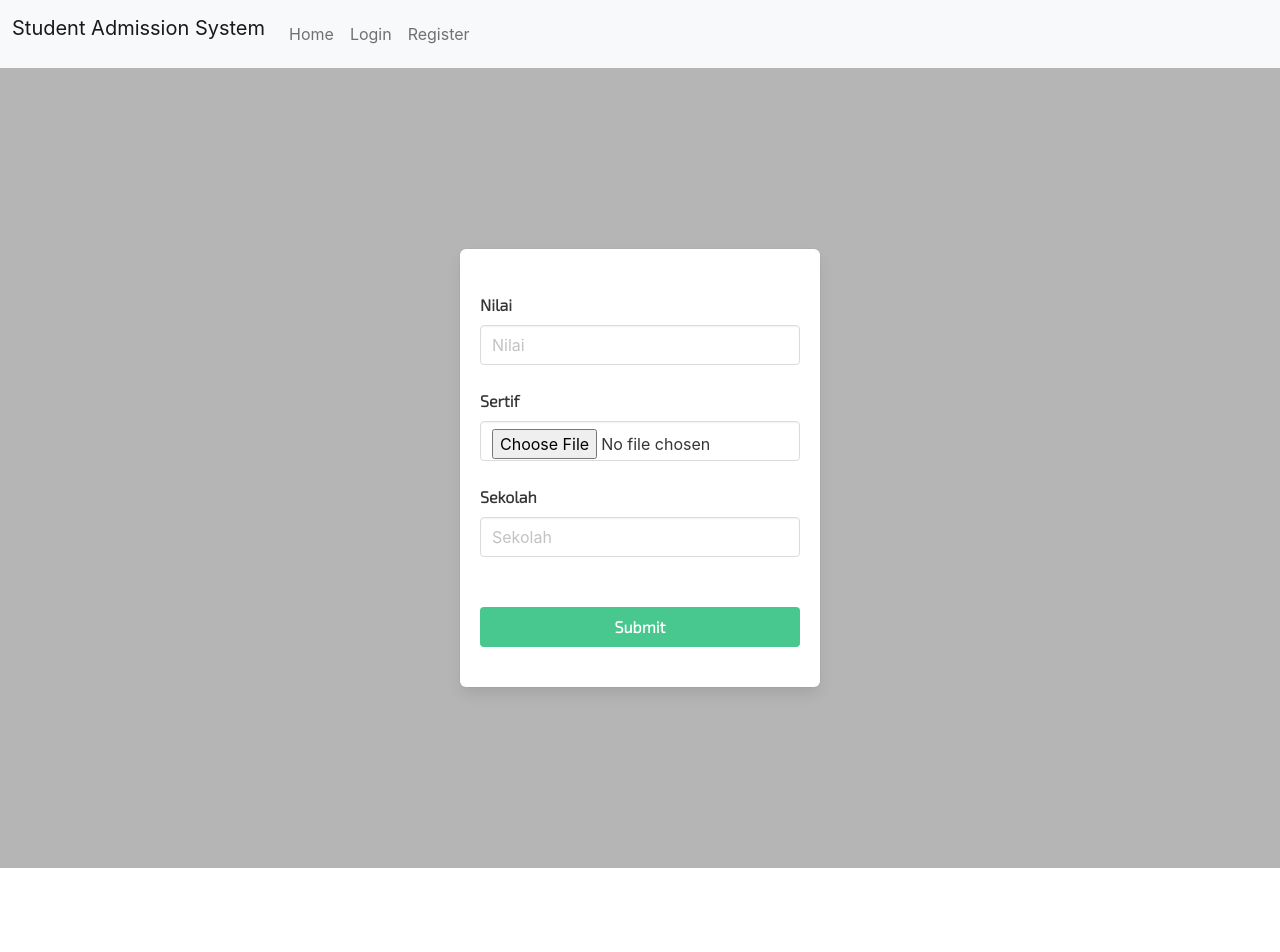
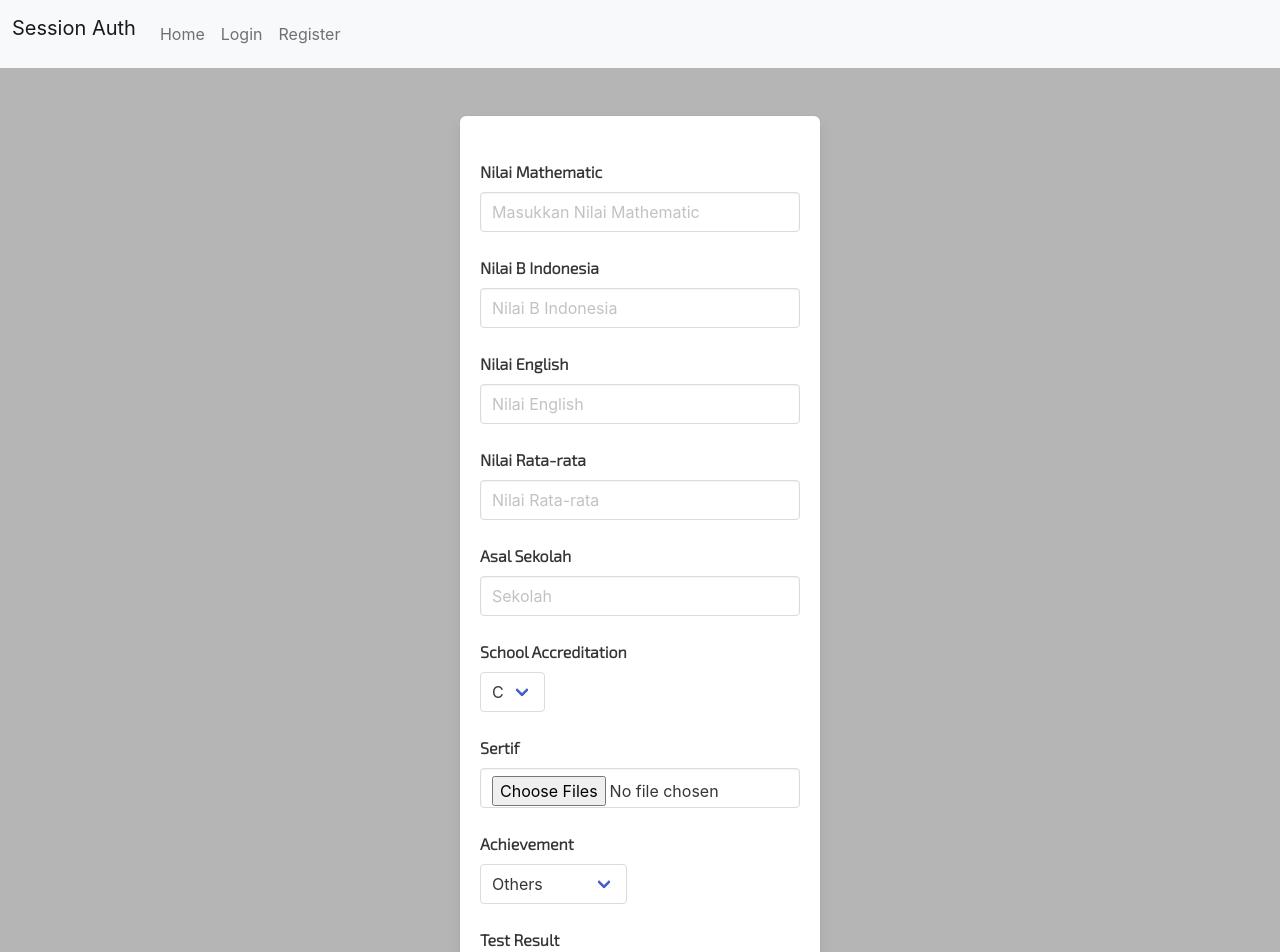
Before and after one commit to Powppo/final_react, a React (Create React App) app: page /User in a window 1280 px wide. Shown: the top 952 px of the page. Before the commit the page ends 868 px from the top, so only its background shows below. Built offline with nearby package versions, Linux system fonts and the light colour scheme; no server answers.

Commit message:
user != admin

```diff
--- a/src/components/Navbar.js
+++ b/src/components/Navbar.js
@@ -4,21 +4,10 @@ import { connect } from 'react-redux';
 import { logout } from '../actions/auth';
 
 const navbar = ({ isAuthenticated, logout }) => {
-    const authUserLinks = (
+    const authLinks = (
         <Fragment>
             <li className='nav-item'>
-                <NavLink className='nav-link' to='/User'>Submit Score</NavLink>
-            </li>
-            <li className='nav-item'>
-                <a className='nav-link' onClick={logout} href='#!'>Logout</a>
-            </li>
-        </Fragment>
-    );
-
-    const authAdminLinks = (
-        <Fragment>
-            <li className='nav-item'>
-                <NavLink className='nav-link' to='/students'>Students</NavLink>
+                <NavLink className='nav-link' to='/user'>Submit Score</NavLink>
             </li>
             <li className='nav-item'>
                 <a className='nav-link' onClick={logout} href='#!'>Logout</a>
@@ -40,7 +29,7 @@ const navbar = ({ isAuthenticated, logout }) => {
     return (
         <nav className='navbar navbar-expand-lg navbar-light bg-light'>
             <div className='container-fluid'>
-                <Link className='navbar-brand' exact to='/'>Student Admission System</Link>
+                <Link className='navbar-brand' exact to='/'>Session Auth</Link>
                 <button
                     className='navbar-toggler'
                     type='button'
@@ -57,7 +46,7 @@ const navbar = ({ isAuthenticated, logout }) => {
                         <li className='nav-item'>
                             <NavLink className='nav-link' exact to='/'>Home</NavLink>
                         </li>
-                        { isAuthenticated ? authUserLinks : guestLinks }
+                        { isAuthenticated ? authLinks : guestLinks }
                     </ul>
                 </div>
             </div>
--- a/src/components/Navigation.js
+++ b/src/components/Navigation.js
@@ -15,18 +15,6 @@ import "../App.css";
 const Navigation = () => {
   return (
     <div>
-    <Navbar bg="dark" variant="dark" expand="lg" id="my-nav">
-        <Navbar.Brand className="app-logo" href="/">
-            <img
-              src={logo}
-              width="40"
-              height="50"
-              className="d-inline-block align-center"
-              alt="React Bootstrap logo"
-            />
-        </Navbar.Brand>
-        <h1>Student Admission System</h1>
-    </Navbar>
     <div className='sidebar'>
     <CDBSidebar textColor="#333" backgroundColor="#f0f0f0">
         <CDBSidebarHeader prefix={<i className="fa fa-bars" />}>
--- a/src/components/user/user.js
+++ b/src/components/user/user.js
@@ -1,54 +1,122 @@
-import React from 'react'
+import React from 'react';
 import axios from 'axios';
 import { useState } from 'react';
 
 const User = () => {
-    const [nilai, setNilai] = useState('');
+    const [achievement, setAchievement] = useState('');
+    const [schoolAccreditation, setSchoolAccreditation] = useState('');
+    const [testResult, setTestResult] = useState('');
+    const [nilaiBIndonesia, setNilaiBIndonesia] = useState('');
+    const [nilaiMathematic, setNilaiMathematic] = useState('');
+    const [nilaiEnglish, setNilaiEnglish] = useState('');
+    const [nilaiRata, setNilaiRata] = useState('');
     const [sertif, setSertif] = useState('');
     const [sekolah, setSekolah] = useState('');
+    const [totalSertif, setTotalSertif] = useState(0);
 
-    const User = async (e) => {
+    const submitUser = async (e) => {
         e.preventDefault();
-        await axios.post('http://localhost:5000/users', {
-            nilai: nilai,
-            sertif: sertif,
-            sekolah: sekolah,
-        }).then((data) => {
-            console.log(data)
-        }).catch(err => {
-            console.log(err)
-        })
-    }
+        console.log(`${achievement} ${schoolAccreditation} ${testResult} ${nilaiBIndonesia} ${nilaiMathematic} ${nilaiEnglish} ${nilaiRata} ${sekolah} ${totalSertif}`)
+    };
 
     const handleSertifChange = (event) => {
-        const file = event.target.files[0];
-        if (file && file.size <= 5 * 1024 * 1024) {
-            setSertif(file);
+        event.preventDefault();
+        const files = event.target.files;
+        const fileList = Array.from(files);
+        const totalFiles = fileList.length;
+        if (totalFiles > 0) {
+            setTotalSertif(totalFiles)
+            setSertif(fileList);
         } else {
-            setSertif(null);
-            alert('Please select a file up to 5MB in size.');
+            setSertif([]);
         }
     };
+
     return (
         <section className="hero has-background-grey-light is-fullheight is-fullwidth">
             <div className="hero-body">
                 <div className="container">
                     <div className="columns is-centered">
                         <div className="column is-4-desktop">
-                            <form onSubmit={User} className="box">
+                            <form onSubmit={submitUser} className="box">
                                 <p className="has-text-centered"></p>
                                 <div className="field mt-5">
-                                    <label className="label">Nilai</label>
+                                    <label className="label">Nilai Mathematic</label>
                                     <div className="control">
                                         <input
                                             type="text"
                                             className="input"
-                                            placeholder="Nilai"
-                                            value={nilai}
-                                            onChange={(e) => setNilai(e.target.value)}
+                                            placeholder="Masukkan Nilai Mathematic"
+                                            value={nilaiMathematic}
+                                            onChange={(e) => setNilaiMathematic(e.target.value)}
                                         />
                                     </div>
                                 </div>
+                                <div className="field mt-5">
+                                    <label className="label">Nilai B Indonesia</label>
+                                    <div className="control">
+                                        <input
+                                            type="text"
+                                            className="input"
+                                            placeholder="Nilai B Indonesia"
+                                            value={nilaiBIndonesia}
+                                            onChange={(e) => setNilaiBIndonesia(e.target.value)}
+                                        />
+                                    </div>
+                                </div>
+                                <div className="field mt-5">
+                                    <label className="label">Nilai English</label>
+                                    <div className="control">
+                                        <input
+                                            type="text"
+                                            className="input"
+                                            placeholder="Nilai English"
+                                            value={nilaiEnglish}
+                                            onChange={(e) => setNilaiEnglish(e.target.value)}
+                                        />
+                                    </div>
+                                </div>
+                                <div className="field mt-5">
+                                    <label className="label">Nilai Rata-rata</label>
+                                    <div className="control">
+                                        <input
+                                            type="text"
+                                            className="input"
+                                            placeholder="Nilai Rata-rata"
+                                            value={nilaiRata}
+                                            onChange={(e) => setNilaiRata(e.target.value)}
+                                        />
+                                    </div>
+                                </div>
+                                <div className="field mt-5">
+                                    <label className="label">Asal Sekolah</label>
+                                    <div className="control">
+                                        <input
+                                            type="text"
+                                            className="input"
+                                            placeholder="Sekolah"
+                                            value={sekolah}
+                                            onChange={(e) => setSekolah(e.target.value)}
+                                        />
+                                    </div>
+                                </div>
+
+                                <div className="field mt-5">
+                                    <label className="label">School Accreditation</label>
+                                    <div className="control">
+                                        <div className="select">
+                                            <select
+                                                value={schoolAccreditation}
+                                                onChange={(e) => setSchoolAccreditation(e.target.value)}
+                                            >
+                                                <option value="1">C</option>
+                                                <option value="2">B</option>
+                                                <option value="3">A</option>
+                                            </select>
+                                        </div>
+                                    </div>
+                                </div>
+
                                 <div className="field mt-5">
                                     <label className="label">Sertif</label>
                                     <div className="control">
@@ -56,21 +124,38 @@ const User = () => {
                                             type="file"
                                             className="input"
                                             placeholder="Sertifikat"
-                                            value={sertif}
                                             accept=".pdf"
+                                            multiple
                                             onChange={(e) => handleSertifChange(e)}
                                         />
                                     </div>
                                 </div>
                                 <div className="field mt-5">
-                                    <label className="label">Sekolah</label>
+                                    <label className="label">Achievement</label>
+                                    <div className="control">
+                                        <div className="select">
+                                            <select
+                                                value={achievement}
+                                                onChange={(e) => setAchievement(e.target.value)}
+                                            >
+                                                <option value="1">Others</option>
+                                                <option value="2">Kota</option>
+                                                <option value="3">Provinsi</option>
+                                                <option value="4">National</option>
+                                                <option value="5">International</option>
+                                            </select>
+                                        </div>
+                                    </div>
+                                </div>
+                                <div className="field mt-5">
+                                    <label className="label">Test Result</label>
                                     <div className="control">
                                         <input
                                             type="text"
                                             className="input"
-                                            placeholder="Sekolah"
-                                            value={sekolah}
-                                            onChange={(e) => setSekolah(e.target.value)}
+                                            placeholder="Test Result"
+                                            value={testResult}
+                                            onChange={(e) => setTestResult(e.target.value)}
                                         />
                                     </div>
                                 </div>
@@ -85,8 +170,7 @@ const User = () => {
                 </div>
             </div>
         </section>
+    );
+};
 
-    )
-}
-
-export default User
+export default User;
```
Also changed, not shown: src/containers/Login.js (+6 -2 lines).
